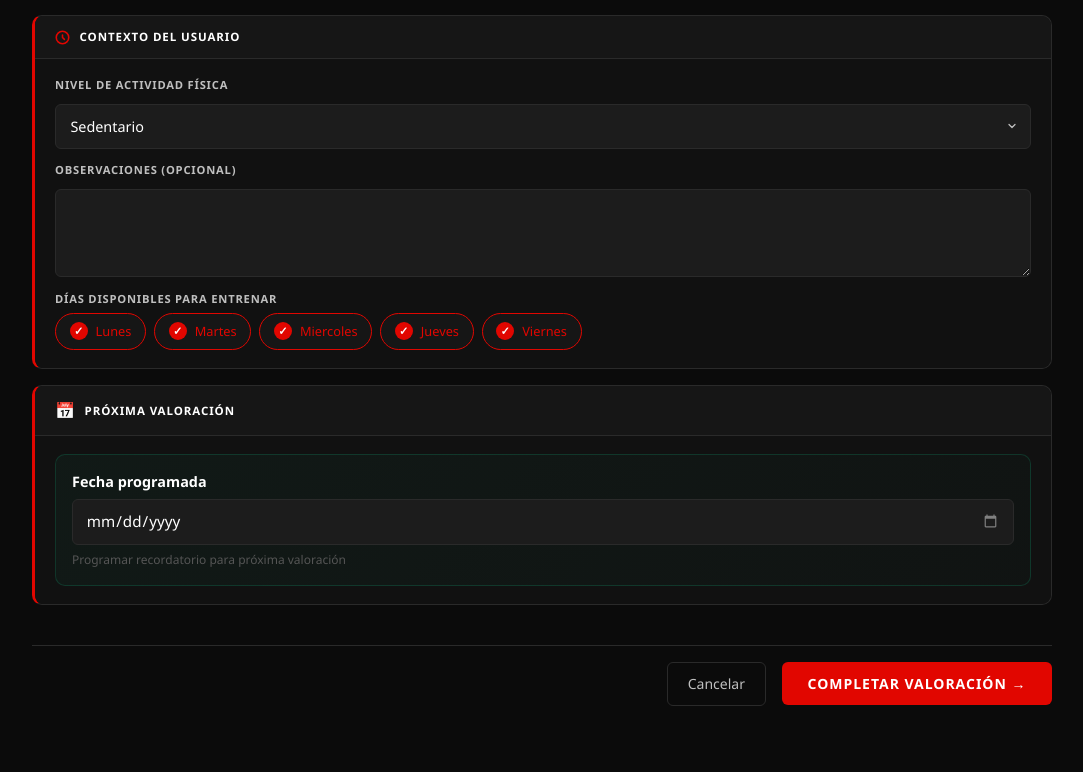
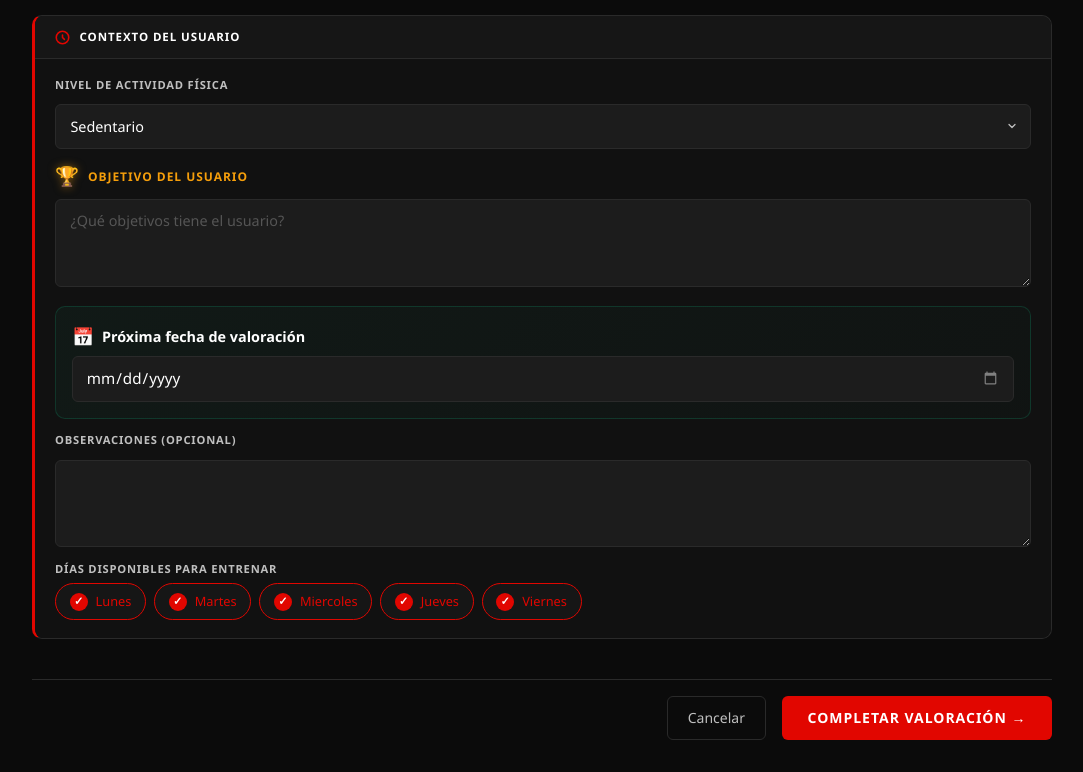
Before and after one commit to jhonbase/gym_project, a React (Vite) app in the folder Frontend/: page /assessment/new in a window 1280 px wide. Shown: the part 1242-2014 px from the top of the page, without its empty margins (98-1181 px from the left). Before the commit the page ends 1980 px from the top, so only its background shows below. Built offline with nearby package versions, Linux system fonts and the light colour scheme; sample sign-in values are in the browser's storage.

Commit message:
Sebastian: Ultima Actualización

```diff
--- a/Frontend/src/pages/AssessmentFormPage.jsx
+++ b/Frontend/src/pages/AssessmentFormPage.jsx
@@ -379,7 +379,7 @@ export default function AssessmentFormPage() {
           </div>
         </SectionCard>
 
-        {/* Contexto */}
+        {/* Contexto del usuario */}
         <SectionCard icon={<IconContext />} title="Contexto del usuario">
           <div style={{ display: 'flex', flexDirection: 'column', gap: '0.85rem' }}>
             <FormField label="Nivel de actividad física" error={fe.nivelActividadFisica}>
@@ -391,6 +391,35 @@ export default function AssessmentFormPage() {
                 <option value="muy_activo">Muy activo</option>
               </select>
             </FormField>
+            <div className="objetivo-wrapper">
+              <label className="objetivo-label">
+                <span className="objetivo-icon">🏆</span>
+                Objetivo del usuario
+              </label>
+              <textarea
+                className="ui-input objetivo-input"
+                name="objetivoUsuario"
+                value={form.objetivoUsuario}
+                onChange={handleChange}
+                rows="3"
+                style={{ resize: 'vertical', minHeight: '80px' }}
+                placeholder="¿Qué objetivos tiene el usuario?"
+              />
+            </div>
+            <div className="proxima-fecha-wrapper">
+              <label className="proxima-fecha-label">
+                <span className="proxima-fecha-icon">📅</span>
+                Próxima fecha de valoración
+              </label>
+              <input
+                type="date"
+                className="ui-input proxima-fecha-input"
+                name="proximaFechaValoracion"
+                value={form.proximaFechaValoracion}
+                onChange={handleChange}
+                min={new Date().toISOString().split('T')[0]}
+              />
+            </div>
             <FormField label="Observaciones (opcional)" error={fe.observacion}>
               <textarea className="ui-input" name="observacion" value={form.observacion} onChange={handleChange} rows="3" style={{ resize: 'vertical', minHeight: '80px' }} />
             </FormField>
@@ -418,23 +447,6 @@ export default function AssessmentFormPage() {
           </div>
         </SectionCard>
 
-        {/* Programación de próxima valoración */}
-        <SectionCard icon={<span>📅</span>} title="Próxima valoración">
-          <div className="proxima-fecha-wrapper" style={{ width: '100%' }}>
-            <label className="proxima-fecha-label">Fecha programada</label>
-            <input
-              type="date"
-              className="ui-input proxima-fecha-input"
-              name="proximaFechaValoracion"
-              value={form.proximaFechaValoracion}
-              onChange={handleChange}
-              min={new Date().toISOString().split('T')[0]}
-              style={{ width: '100%' }}
-            />
-            <span className="proxima-fecha-hint">Programar recordatorio para próxima valoración</span>
-          </div>
-        </SectionCard>
-
         {/* Acciones */}
         <div className="form-actions">
           <button type="button" className="ui-btn-secondary" onClick={() => navigate(userId ? `/student/${userId}` : '/dashboard')}>
--- a/Frontend/src/styles/index.css
+++ b/Frontend/src/styles/index.css
@@ -809,6 +809,8 @@
 
 .calendar-day:not(.empty):hover {
   background: var(--color-surface2);
+  border: 1px solid var(--color-accent);
+  transform: scale(1.05);
 }
 
 .calendar-day.today {
@@ -823,6 +825,12 @@
   border: 1px solid #10b981;
   font-weight: 600;
   color: #10b981;
+}
+
+.calendar-day.has-assessment:hover {
+  background: rgba(16, 185, 129, 0.3);
+  border: 2px solid #10b981;
+  box-shadow: 0 2px 8px rgba(16, 185, 129, 0.4);
 }
 
 .calendar-day.has-assessment .assessment-dot {
@@ -847,8 +855,9 @@
 }
 
 .calendar-day.selected {
-  background: var(--color-accent);
+  background: #10b981;
   color: white;
+  box-shadow: 0 2px 8px rgba(16, 185, 129, 0.4);
 }
 
 .calendar-selected-day {
```
Also changed, not shown: 2 other files (tests, documents, lock files or other folders).
